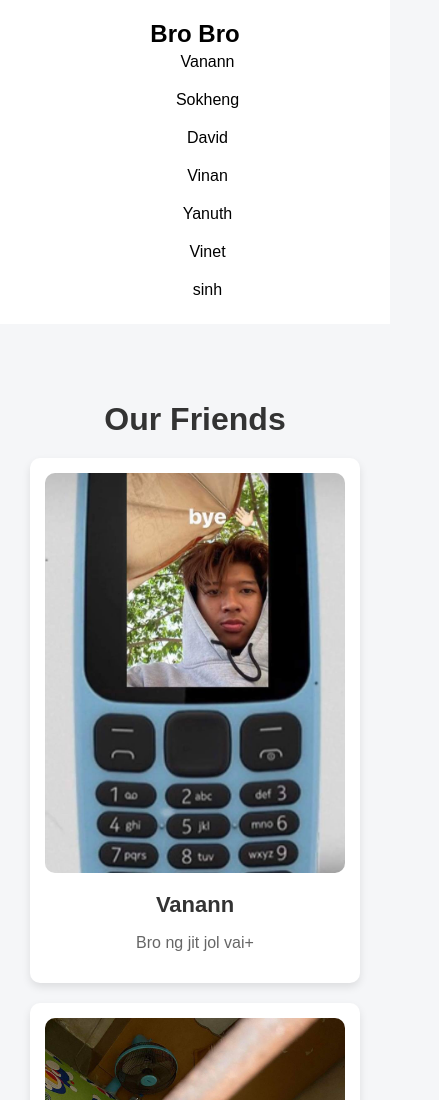
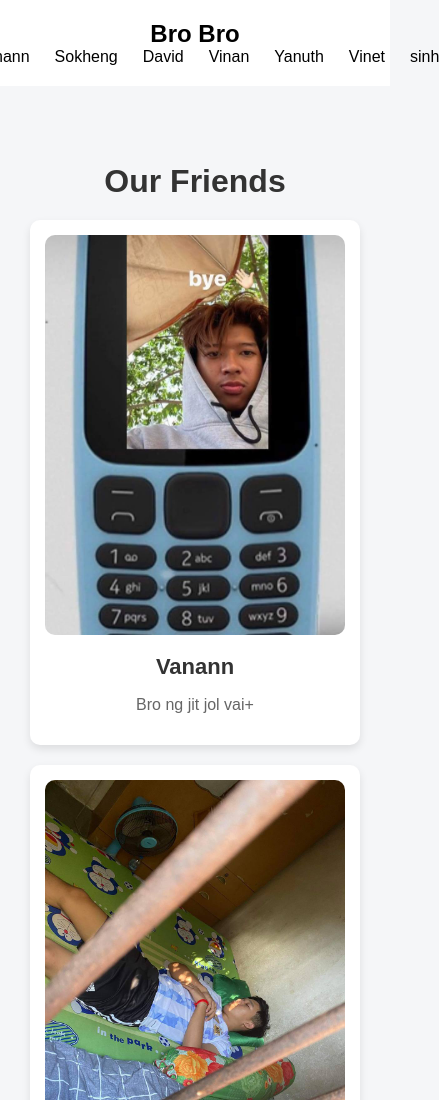
Before and after one commit to Korksovanbopata/lglg3-2-, a plain HTML site: page index.html in a window 390 px wide. Shown: the top 1100 px of the page, 439 px wide, since content can reach past the window. Drawn offline with Linux system fonts and the light colour scheme.

Commit message:
Update style.css

```diff
--- a/style.css
+++ b/style.css
@@ -12,15 +12,6 @@ body {
     header {
         flex-direction: column;
         text-align: center;
-    }
-
-    header nav ul {
-        flex-direction: column;
-        gap: 10px;
-    }
-
-    header nav ul li {
-        margin: 5px 0;
     }
 }
 
```
